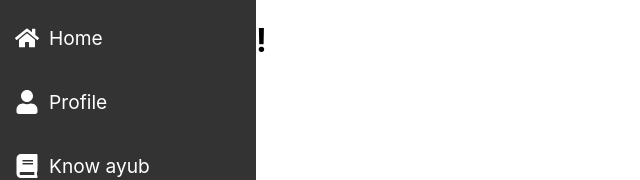
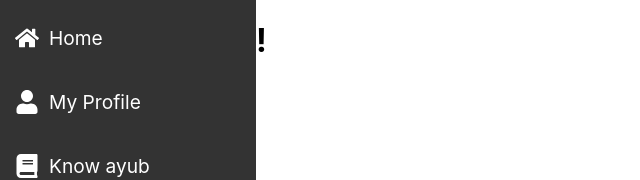
Before and after one commit to AYUB-ALIKHAN-J/socialmedia, a React (Create React App) app in the folder frontend/: page /home in a window 1280 px wide. Shown: the top 180 px of the page, without its empty margins (0-640 px from the left). Built offline with nearby package versions, Linux system fonts and the light colour scheme; no server answers.

Commit message:
my profile

```diff
--- a/frontend/src/components/Navbar/Navbar.js
+++ b/frontend/src/components/Navbar/Navbar.js
@@ -17,7 +17,7 @@ const Navbar = () => {
         <li>
           <a href="/profile">
             <FaUser className="icon" />
-            Profile
+            My Profile
           </a>
         </li>
         <li>
```
